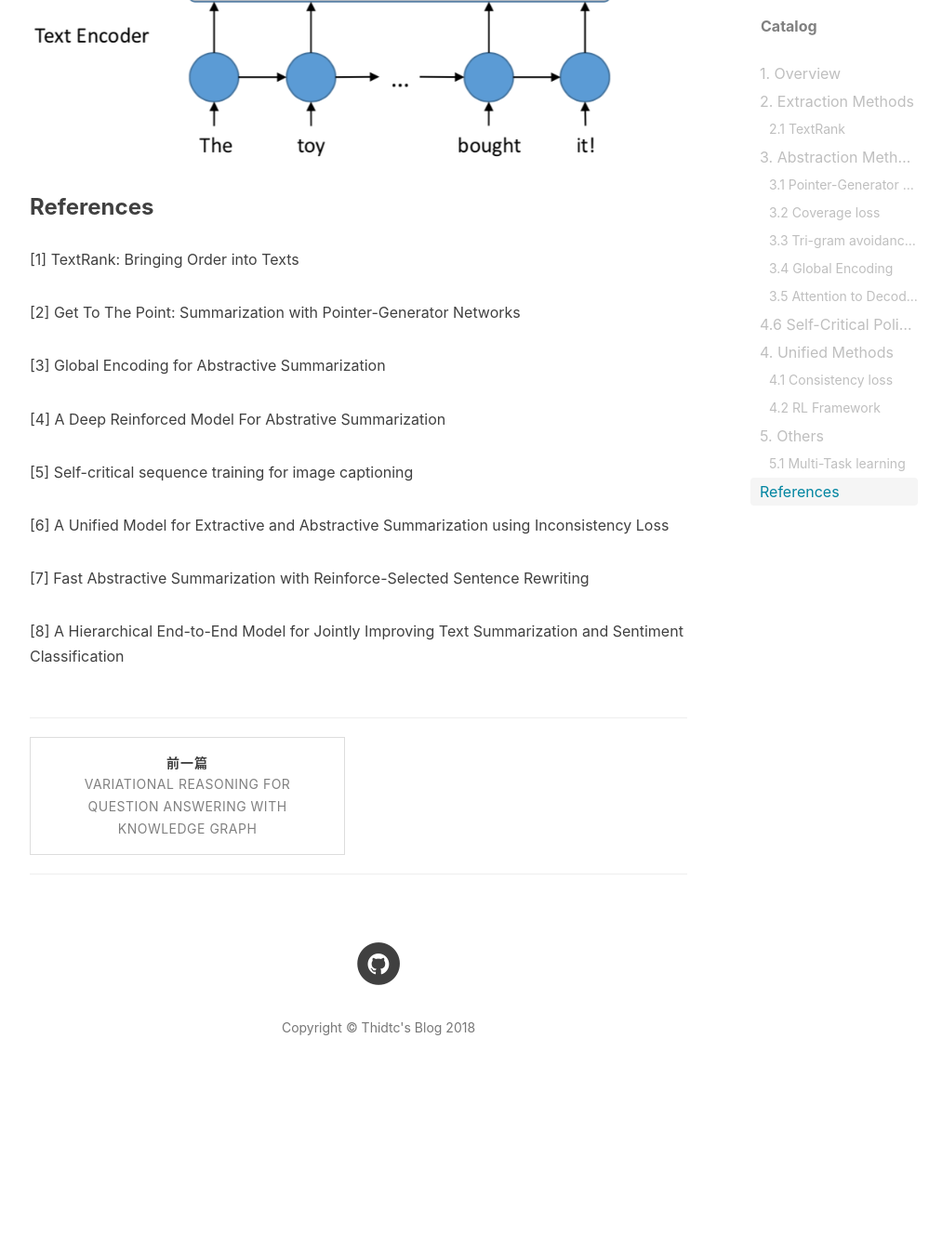
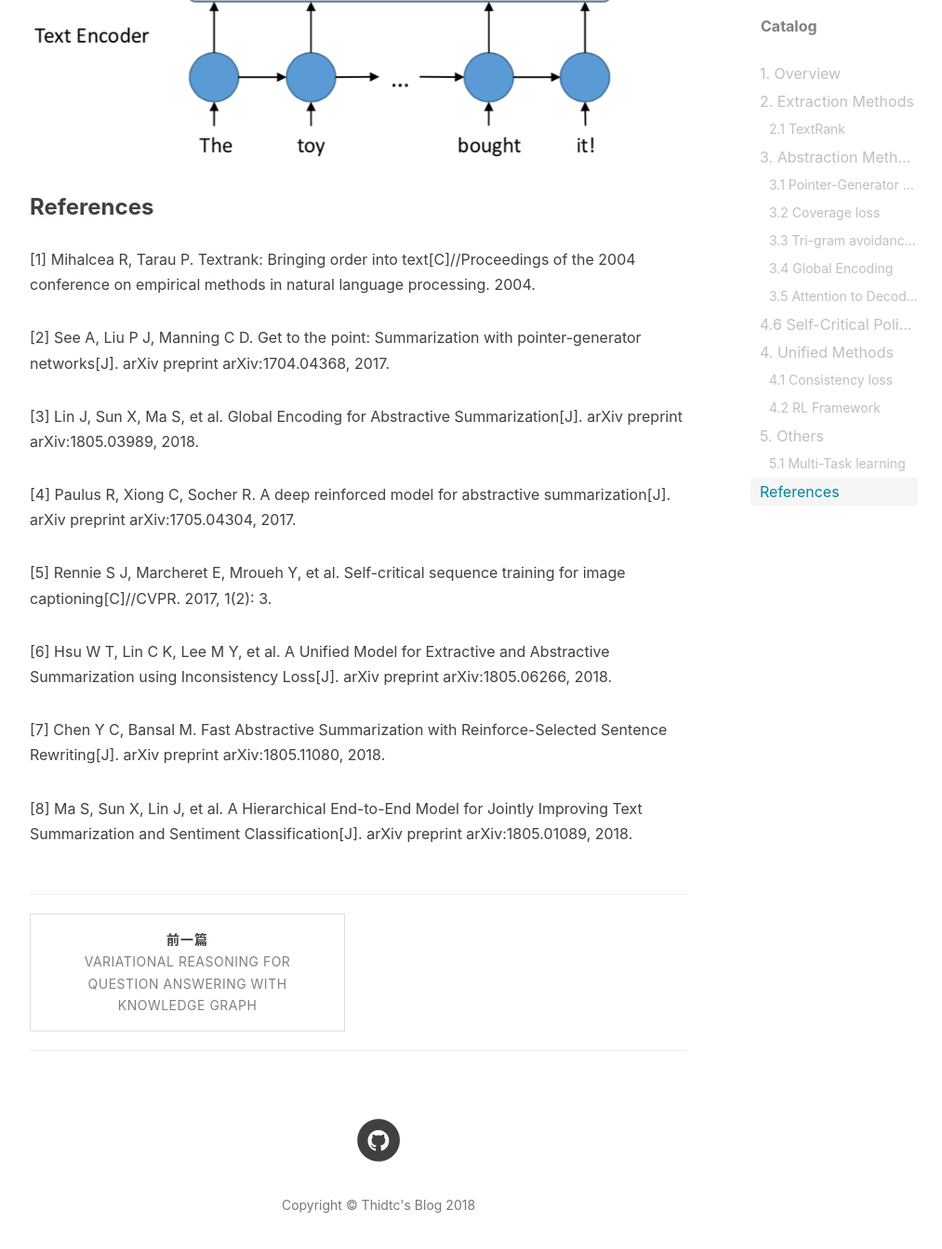
Before and after one commit to Thidtc/thidtc.github.io, a Jekyll site: the page built from _posts/2018-6-13-Some methods for text summarization.md, in a window 1280 px wide and 1400 px high, scrolled down 5233 px. Shown: the top 1344 px of the window at 93% size, without its empty margins (233-1246 px from the left). Built offline with Jekyll 4.4.1, drawn with Linux system fonts in a browser that asks for light colours; nearby versions of some CDN libraries; formulas are drawn with MathJax 3; comment, search, counter and statistics services are not loaded; before the commit the page ends 6443 px from its top, so only the background shows below that.

Commit message:
modify references

```diff
--- a/_posts/2018-6-13-Some methods for text summarization.md
+++ b/_posts/2018-6-13-Some methods for text summarization.md
@@ -91,18 +91,18 @@ Many methods use multi-task learning, [8] trains on a text summarization task wi
 ![](/img/Methods_for_text_summarization/hierachical_end_to_end_model.png)
 
 ### References
-[1] TextRank: Bringing Order into Texts
+[1] Mihalcea R, Tarau P. Textrank: Bringing order into text[C]//Proceedings of the 2004 conference on empirical methods in natural language processing. 2004.
 
-[2] Get To The Point: Summarization with Pointer-Generator Networks
+[2] See A, Liu P J, Manning C D. Get to the point: Summarization with pointer-generator networks[J]. arXiv preprint arXiv:1704.04368, 2017.
 
-[3] Global Encoding for Abstractive Summarization
+[3] Lin J, Sun X, Ma S, et al. Global Encoding for Abstractive Summarization[J]. arXiv preprint arXiv:1805.03989, 2018.
 
-[4] A Deep Reinforced Model For Abstrative Summarization
+[4] Paulus R, Xiong C, Socher R. A deep reinforced model for abstractive summarization[J]. arXiv preprint arXiv:1705.04304, 2017.
 
-[5] Self-critical sequence training for image captioning
+[5] Rennie S J, Marcheret E, Mroueh Y, et al. Self-critical sequence training for image captioning[C]//CVPR. 2017, 1(2): 3.
 
-[6] A Unified Model for Extractive and Abstractive Summarization using Inconsistency Loss
+[6] Hsu W T, Lin C K, Lee M Y, et al. A Unified Model for Extractive and Abstractive Summarization using Inconsistency Loss[J]. arXiv preprint arXiv:1805.06266, 2018.
 
-[7] Fast Abstractive Summarization with Reinforce-Selected Sentence Rewriting
+[7] Chen Y C, Bansal M. Fast Abstractive Summarization with Reinforce-Selected Sentence Rewriting[J]. arXiv preprint arXiv:1805.11080, 2018.
 
-[8] A Hierarchical End-to-End Model for Jointly Improving Text Summarization and Sentiment Classification
+[8] Ma S, Sun X, Lin J, et al. A Hierarchical End-to-End Model for Jointly Improving Text Summarization and Sentiment Classification[J]. arXiv preprint arXiv:1805.01089, 2018.
```
